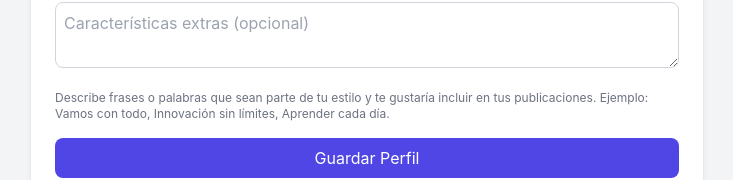
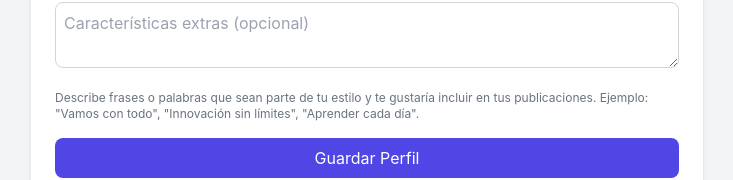
Before and after one commit to Camilasanchez/linkedin-generator-content, a Next.js app: page / in a window 1280 px wide. Shown: the part 544-724 px from the top of the page, without its empty margins (273-1006 px from the left). Built offline with nearby package versions, Linux system fonts and the light colour scheme.

Commit message:
Cambio formato texto  index.js

```diff
--- a/pages/index.js
+++ b/pages/index.js
@@ -175,9 +175,7 @@ export default function Home() {
                 onChange={handleProfileChange}
               ></textarea>
       <p className="text-gray-500 text-xs">
-              Describe frases o palabras que sean parte de tu estilo y te gustaría
-              incluir en tus publicaciones. Ejemplo: Vamos con todo,
-              Innovación sin límites, Aprender cada día.
+        Describe frases o palabras que sean parte de tu estilo y te gustaría incluir en tus publicaciones. Ejemplo: &quot;Vamos con todo&quot;, &quot;Innovación sin límites&quot;, &quot;Aprender cada día&quot;.
             </p>
 
             <button
```
Lines whose indentation alone changed are shown as unchanged.
